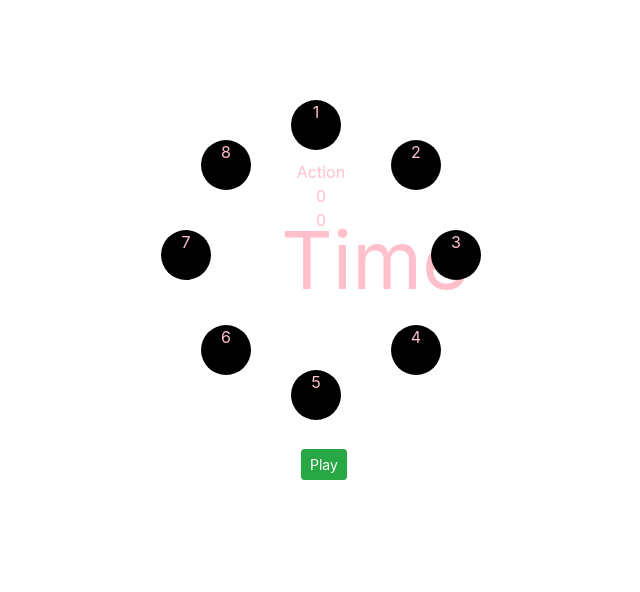
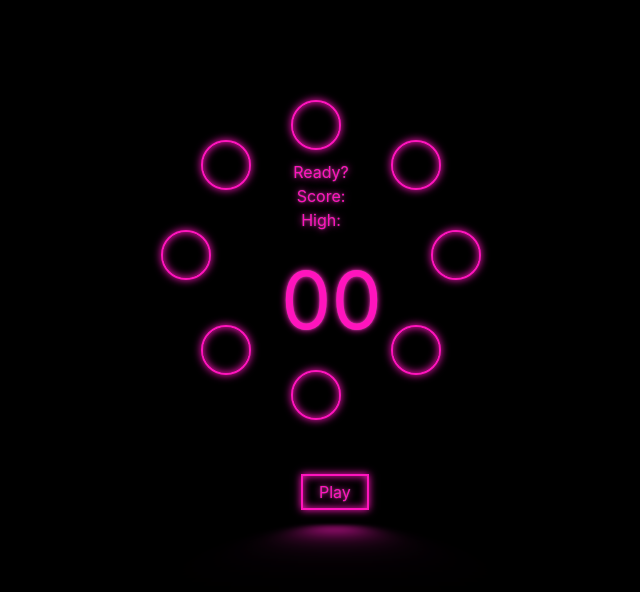
Before and after one commit to johnroutledge/milestone-project-2, a plain HTML site: page index.html in a window 1280 px wide. Shown: the whole page, without its empty margins (319-959 px from the left). Drawn offline with nearby package versions, Linux system fonts and the light colour scheme.

Commit message:
add neon effect to buttons and change color scheme

```diff
--- a/assets/css/style.css
+++ b/assets/css/style.css
@@ -1,4 +1,6 @@
-
+body {
+    background-color: black;
+}
 
 /*----------GAME CIRCLES*/
 .circle {
@@ -6,7 +8,8 @@
     width: 50px;
     height: 50px;
     text-align: center;
-    color: pink;
+    color: var(--clr-neon);
+    text-shadow: 0 0 0.125em hsl(0 0% 100% / 0.3), 0 0 0.45em currentColor;
     background-color: black;
     display: inline-block;
     position: absolute;
@@ -17,10 +20,9 @@
     top: 10rem;
     width: 200px;
     height: 200px;
-    background-color: white;
+    background-color: black;
     margin-left: -100px;
 }
-
 
 /*-----Credit: Stack Overflow: How to create circles around a circle with css, javascript?*/
 
@@ -68,17 +70,78 @@
     font-size: 5rem;
     position: absolute;
     left: 60px;
-    top: 40px;
+    top: 80px;
 }
 
 #score {
 
 }
 
-.playButton {
+/*---credit:https://codepen.io/kevinpowell/pen/QWdRzON Neon Button with CSS*/
+:root {
+    --clr-neon: hsl(317 100% 54%);
+    --clr-bg: hsl(323 21% 16%);
+}
+
+.neon, .neon-play {
+    cursor: pointer;
+    text-decoration: none;
+    color: var(--clr-neon);
+    border: var(--clr-neon) 0.125em solid;
+    padding: 0.25em 1em;
+    text-shadow: 0 0 0.125em hsl(0 0% 100% / 0.3), 0 0 0.45em currentColor;
+    box-shadow: inset 0 0 0.5em 0 var(--clr-neon), 0 0 0.5em 0 var(--clr-neon);
+}
+
+.neon-play {
     display: inline-block;
     position: absolute;
-    bottom: -120px;
+    bottom: -150px;
     left: 50%;
     margin-left: -20px;
+    text-decoration: none;
 }
+
+.neon-play::before {
+    pointer-events: none;
+    content: "";
+    position: absolute;
+    background: var(--clr-neon);
+    top: 120%;
+    left: 0;
+    width: 100%;
+    height: 100%;
+
+    transform: perspective(1em) rotateX(40deg) scale(1, 0.35);
+    filter: blur(1em);
+    opacity: 0.7;
+  }
+
+.neon-play::after {
+    content: "";
+    position: absolute;
+    top: 0;
+    bottom: 0;
+    left: 0;
+    right: 0;
+    box-shadow: 0 0 2em 0.5em var(--clr-neon);
+    opacity: 0;
+    background-color: var(--clr-neon);
+    z-index: -1;
+    transition: opacity 100ms linear;
+  }
+
+  .neon-play:hover,
+  .neon-play:focus {
+    color: var(--clr-bg);
+    text-shadow: none;
+  }
+
+  .neon-play:hover::before,
+  .neon-play:focus::before {
+    opacity: 1;
+  }
+  .neon-play:hover::after,
+  .neon-play:focus::after {
+    opacity: 1;
+  }
--- a/assets/js/index.js
+++ b/assets/js/index.js
@@ -8,7 +8,7 @@
 
 
 function resetGame() {
-    document.getElementById("score").innerHTML = 0;
+    document.getElementById("score").innerHTML = "Score: 0";
     clickedCircle = 0;
     direction = true;
     currentCircle = 1;
@@ -29,15 +29,10 @@ function playGame() {
             clickedCircle = (i + 1);
             console.log("clicked " + clickedCircle);
             console.log("next " + nextCircle);
-
             checkAnswer();
         }
-
     }
-
-
 }
-
 
  //credit: Stack Overflow - How to set one minute counter in javascript
 function startClock() {
@@ -138,20 +133,18 @@ function checkAnswer() {
 function selectAction() {
     var action = actionWord[Math.floor(Math.random() * actionWord.length)];
     document.getElementById("action").innerHTML = action;
-
-
-
 }
 
 //enter score update code here
 function updateScore() {
     currentScore = currentScore + 1;
-    document.getElementById("score").innerHTML = currentScore;
+    document.getElementById("score").innerHTML = "Score: " + currentScore;
 }
 
 //enter end of game code here
 function endGame() {
     console.log("game over!");
+    document.getElementById("action").innerHTML = "Game Over!";
     updateHighScore();
 }
 
--- a/index.html
+++ b/index.html
@@ -20,21 +20,19 @@
     <!--MAIN CONTENT-->
     <div class="container">
         <div id="center-circle" class="circle center">
-            <div id="clock">Time</div>
-            <div id="action">Action</div>
-            <div id="score">0</div>
-            <div id="high-score">0</div>
-            <div class="circle outer one" id="1">1</div>
-            <div class="circle outer two" id="2">2</div>
-            <div class="circle outer three" id="3">3</div>
-            <div class="circle outer four" id="4">4</div>
-            <div class="circle outer five" id="5">5</div>
-            <div class="circle outer six" id="6">6</div>
-            <div class="circle outer seven" id="7">7</div>
-            <div class="circle outer eight" id="8">8</div>
-            <div class="playButton">
-                <button class="btn btn-success btn-sm" id="playButton" onClick="resetGame()">Play</button>
-            </div>
+            <div id="clock">00</div>
+            <div id="action">Ready?</div>
+            <div id="score">Score: </div>
+            <div id="high-score">High: </div>
+            <div class="circle neon outer one" id="1"></div>
+            <div class="circle neon outer two" id="2"></div>
+            <div class="circle neon outer three" id="3"></div>
+            <div class="circle neon outer four" id="4"></div>
+            <div class="circle neon outer five" id="5"></div>
+            <div class="circle neon outer six" id="6"></div>
+            <div class="circle neon outer seven" id="7"></div>
+            <div class="circle neon outer eight" id="8"></div>
+            <div class="neon-play" onClick="resetGame()">Play</div>
         </div>
 
     </div>
```
